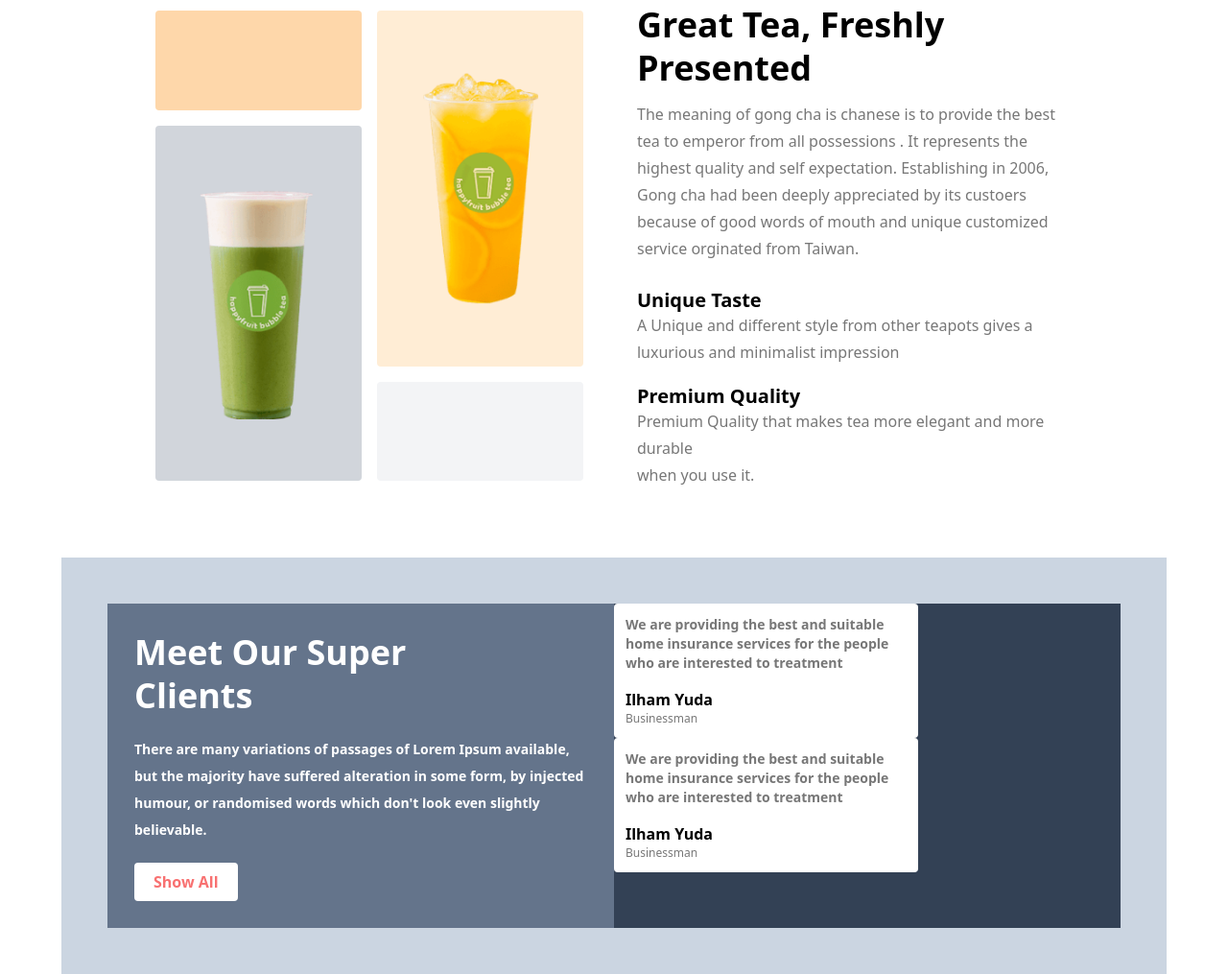
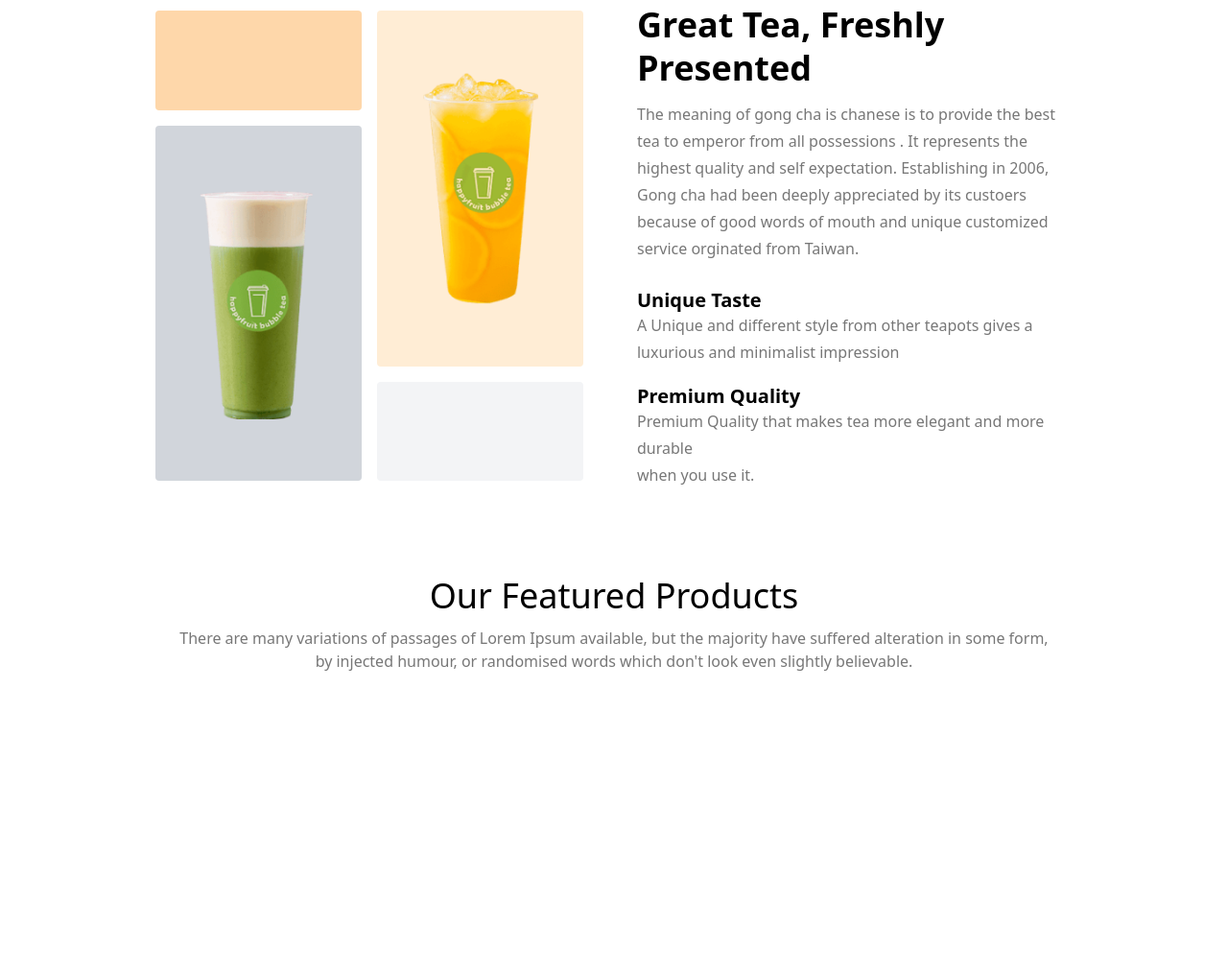
Before and after one commit to Miftahulislam2001/tea_house_project, a plain HTML site: page index.html in a window 1280 px wide. Shown: the part 1328-2343 px from the top of the page at 96% size. After the commit the page ends 2089 px from the top, so only its background shows below. Drawn offline with nearby package versions, Linux system fonts and the light colour scheme.

Commit message:
section add

```diff
--- a/index.html
+++ b/index.html
@@ -121,38 +121,30 @@
 
       <div class=" p-3 rounded-md">
         <h1 class="text-4xl font-semibold leading-tight mb-3">Great Tea, Freshly <br> Presented</h1>
-    <p class="text-text text-base leading-7 mb-7">The meaning of gong cha is chanese is to provide the best tea to emperor from all possessions . It represents the highest quality and self expectation. Establishing in 2006, Gong cha had been deeply appreciated by its custoers  because of good words of mouth and unique customized service orginated from Taiwan.</p>
+        <p class="text-text text-base leading-7 mb-7">The meaning of gong cha is chanese is to provide the best tea to
+          emperor from all possessions . It represents the highest quality and self expectation. Establishing in 2006,
+          Gong cha had been deeply appreciated by its custoers because of good words of mouth and unique customized
+          service orginated from Taiwan.</p>
 
         <h3 class="font-semibold text-xl leading-6">Unique Taste</h3>
-    <p class="text-text text-base leading-7 mb-5">A Unique and different style from other teapots gives a luxurious and minimalist impression</p>
+        <p class="text-text text-base leading-7 mb-5">A Unique and different style from other teapots gives a luxurious
+          and minimalist impression</p>
 
         <h3 class="font-semibold text-xl leading-6">Premium Quality</h3>
-    <p  class="text-text text-base leading-7">Premium Quality that makes tea more elegant and more durable <br> when you use it.</p>
+        <p class="text-text text-base leading-7">Premium Quality that makes tea more elegant and more durable <br> when
+          you use it.</p>
       </div>
 
     </section>
 
-    <!-- Super Section -->
-    <section class="flex bg-slate-300 p-12">
-      <div class="bg-slate-500 p-7 w-[50%]">
-        <h1 class="font-semibold text-4xl text-white leading-tight mb-5">Meet Our Super <br> Clients</h1>
-        <p class="font-semibold text-sm leading-7 text-white mb-5">There are many variations of passages of Lorem Ipsum available, but the majority have suffered alteration in some form, by injected humour, or randomised words which don't look even slightly believable. </p>
-        <button class="py-2 px-5 bg-white text-red-400 rounded font-semibold">Show All</button>
+    <!--  -->
+    <div class="text-center my-5 p-5">
+      <h1 class="text-4xl mb-3">Our Featured Products</h1>
+      <p class="text-text mb-5">There are many variations of passages of Lorem Ipsum available, but the majority have
+        suffered alteration in some form, <br> by injected humour, or randomised words which don't look even slightly
+        believable. </p>
     </div>
 
-      <div class="bg-slate-700 w-[50%] relative">
-      <div class="card w-[60%] bg-white rounded p-3">
-          <p class="text-text text-sm font-semibold mb-4">We are providing the best and suitable home insurance services for the people who are interested to treatment</p>
-          <h4 class="font-semibold text-base ">Ilham Yuda</h4>
-          <p class="text-text text-xs">Businessman</p>
-        </div>
-        <div class="card w-[60%] bg-white rounded p-3">
-          <p class="text-text text-sm font-semibold mb-4">We are providing the best and suitable home insurance services for the people who are interested to treatment</p>
-          <h4 class="font-semibold text-base ">Ilham Yuda</h4>
-          <p class="text-text text-xs">Businessman</p>
-        </div>
-      </div>
-    </section>
   </main>
 
 </body>
```
Lines whose indentation alone changed are shown as unchanged.
